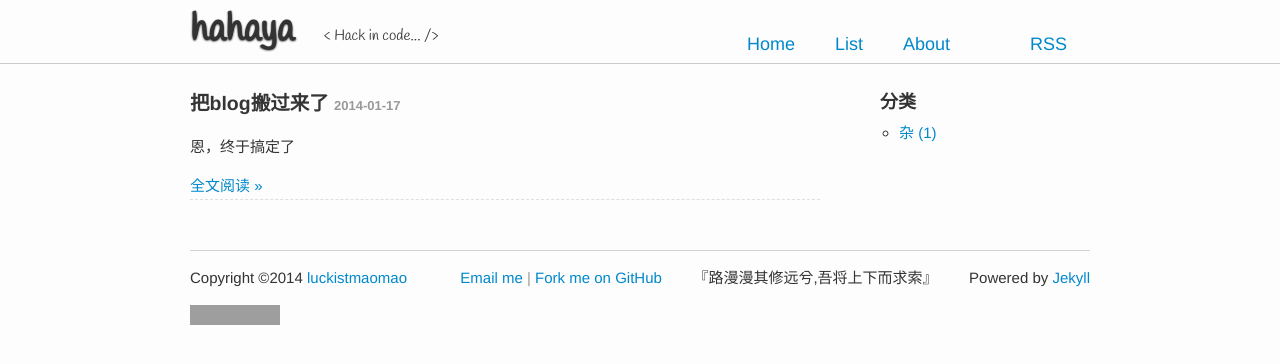
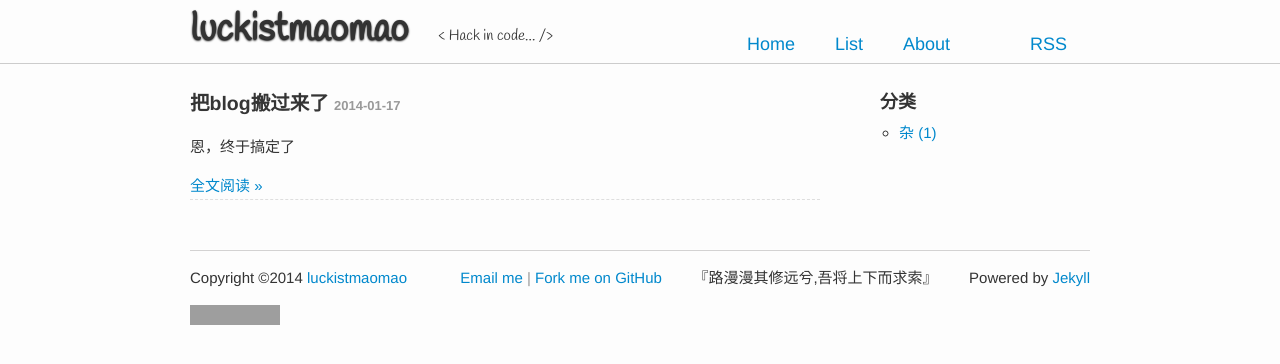
Before and after one commit to luckistmaomao/luckistmaomao.github.com, a Jekyll site: the page built from index.html, in a window 1280 px wide. Shown: the top 364 px of the page. Built offline with Jekyll 4.4.1, drawn with Linux system fonts in a browser that asks for light colours; Markdown is read by kramdown in place of the engine named in the settings; comment, search, counter and statistics services are not loaded; grey boxes are pictures that could not be loaded.

Commit message:
modification

```diff
--- a/_layouts/default.html
+++ b/_layouts/default.html
@@ -10,7 +10,7 @@
 	<body>
 		<header id="header">
 			<div class="header-info fix">
-				<h1><a href="/">hahaya</a></h1>
+				<h1><a href="/">luckistmaomao</a></h1>
 				<p class="describe">&lt; Hack in code... /&gt;</p>
 				<nav class="navigation">
 					<ul>
```
